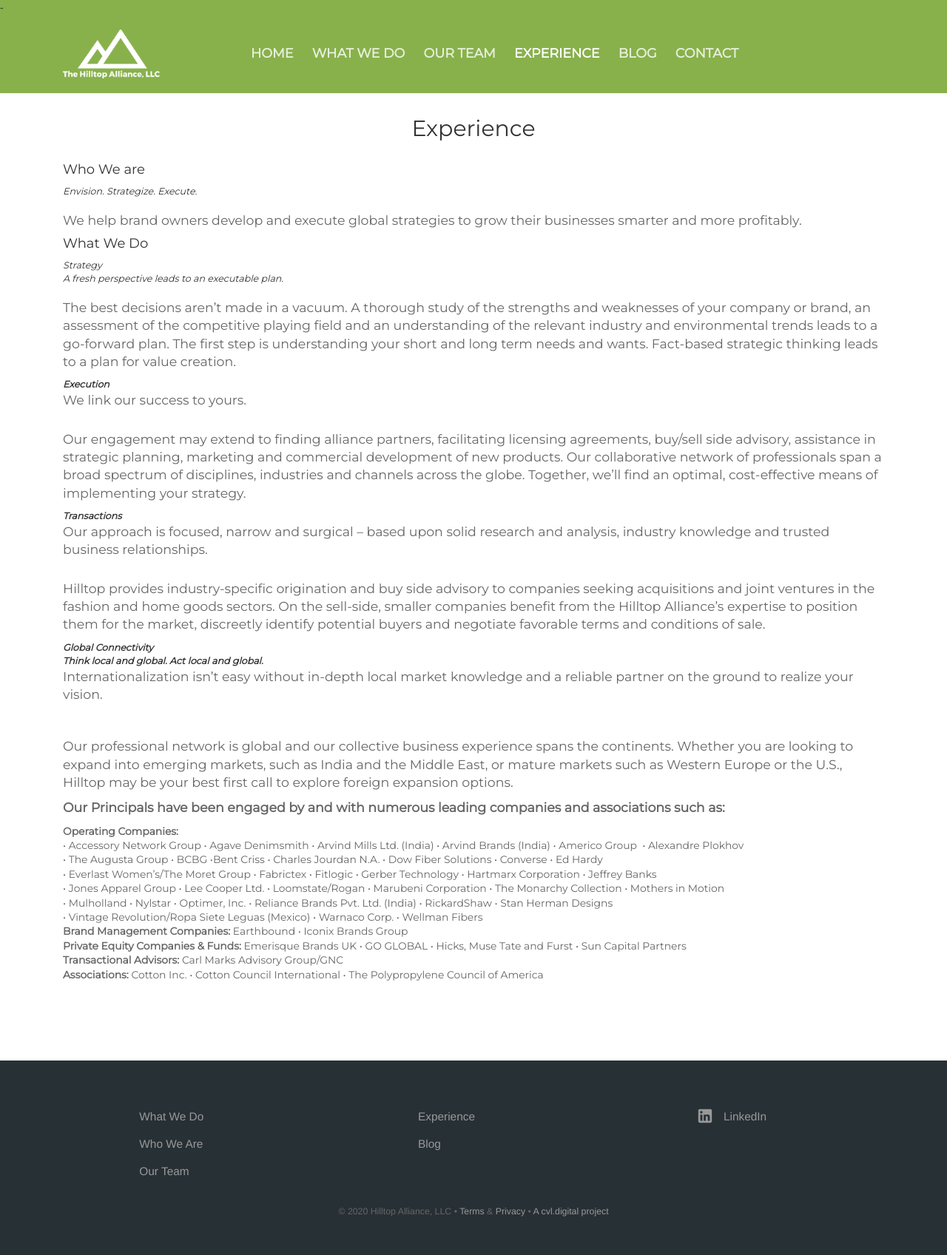
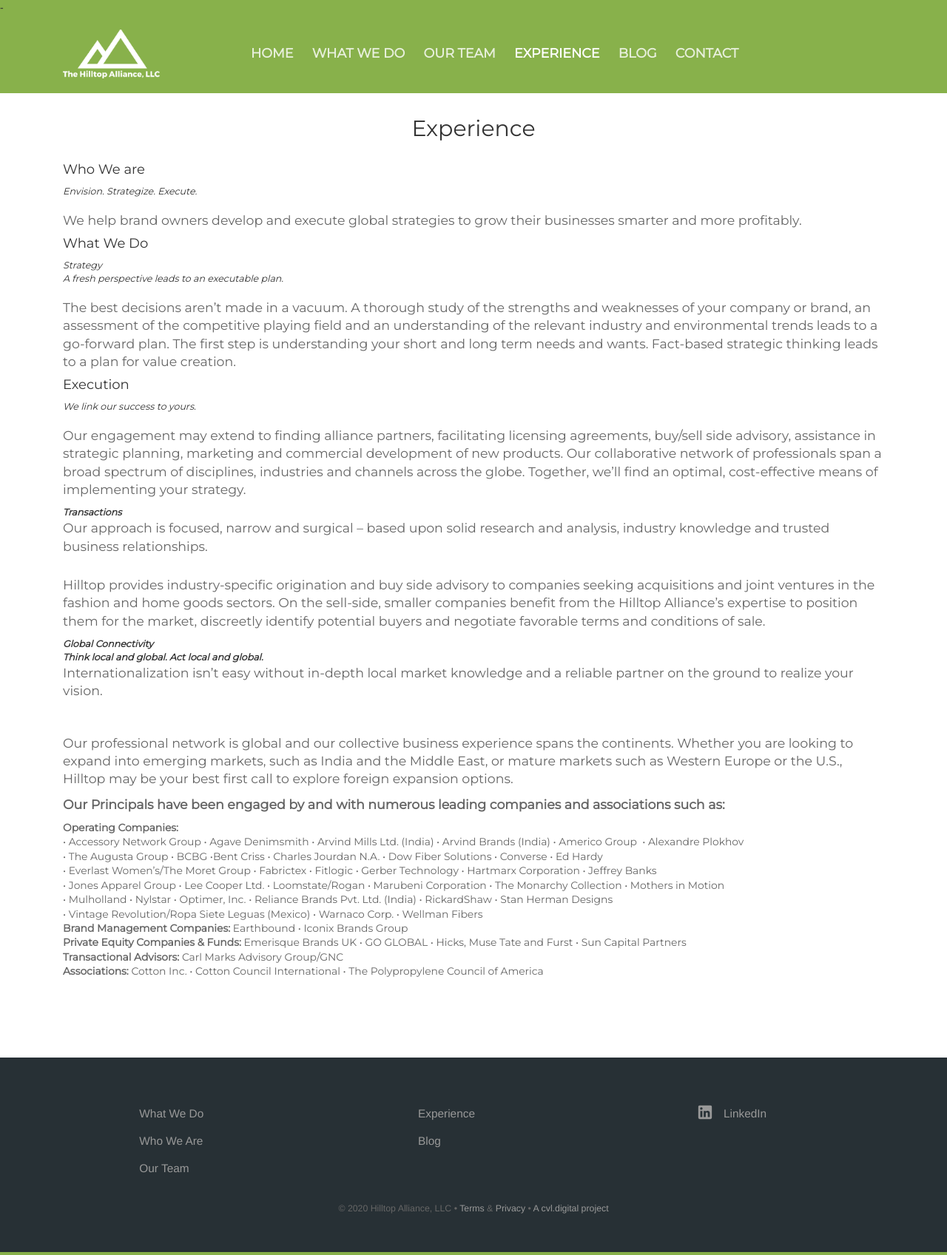
Before and after one commit to Freelance-Repos/Hilltop-Alliance, a Jekyll site: the page built from clients.html, in a window 1280 px wide. Shown: the whole page at 74% size. Built offline with Jekyll 4.4.1, drawn with Linux system fonts in a browser that asks for light colours.

Commit message:
Update clients.html

```diff
--- a/clients.html
+++ b/clients.html
@@ -36,10 +36,10 @@ description: ''
    <p class="editable">
    	The best decisions aren&rsquo;t made in a vacuum. A thorough study of the strengths and weaknesses of your company or brand, an assessment of the competitive playing field and an understanding of the relevant industry and environmental trends leads to a go-forward plan. The first step is understanding your short and long term needs and wants. Fact-based strategic thinking leads to a plan for value creation.
    </p>
-   <i class="editable">
-   	<b>Execution</b>
-   </i>
-   <p class="editable">We link our success to yours.<br /></p>
+   <h4 class="editable">
+   	Execution
+   </h4>
+   <i class="editable">We link our success to yours.<br /></i>
 </div>
 
 <br />
```
